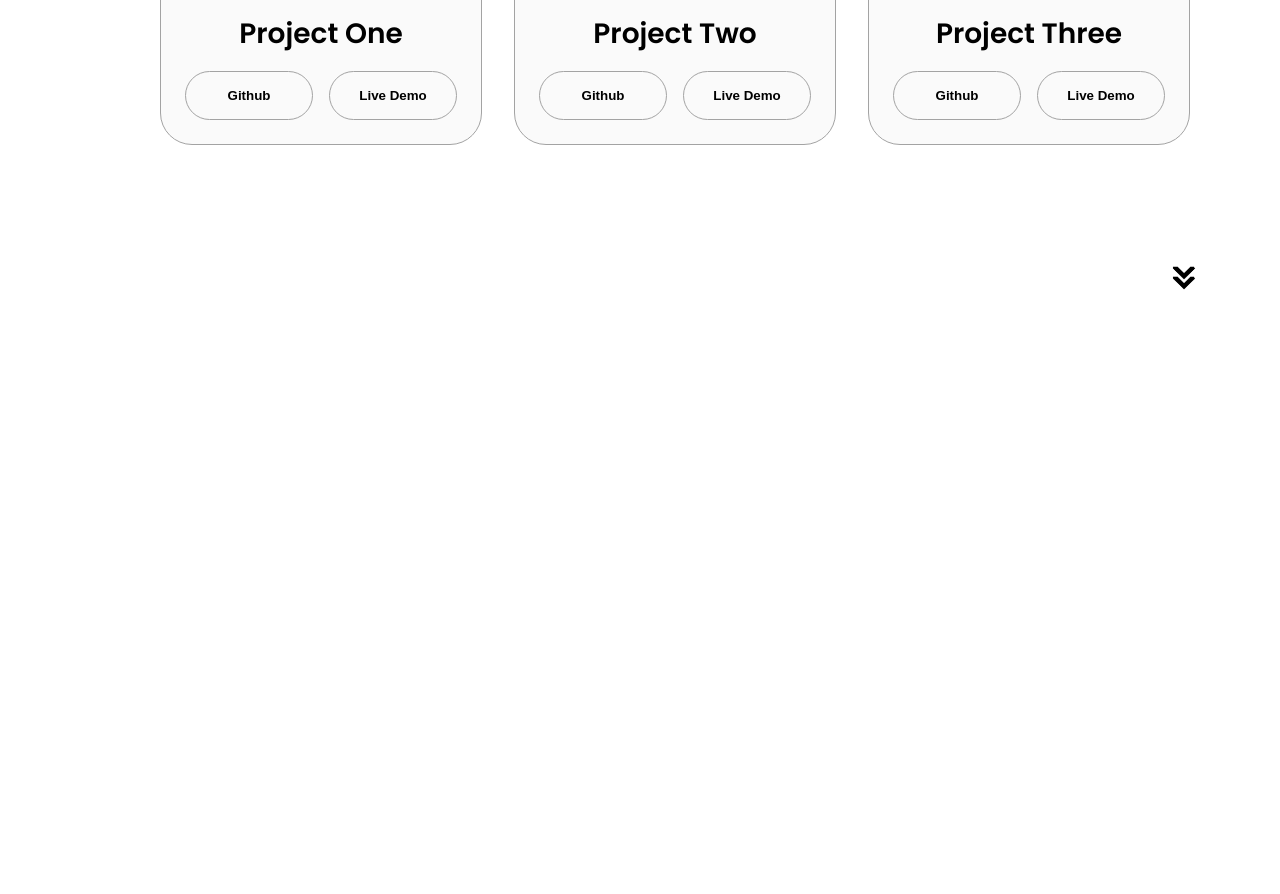
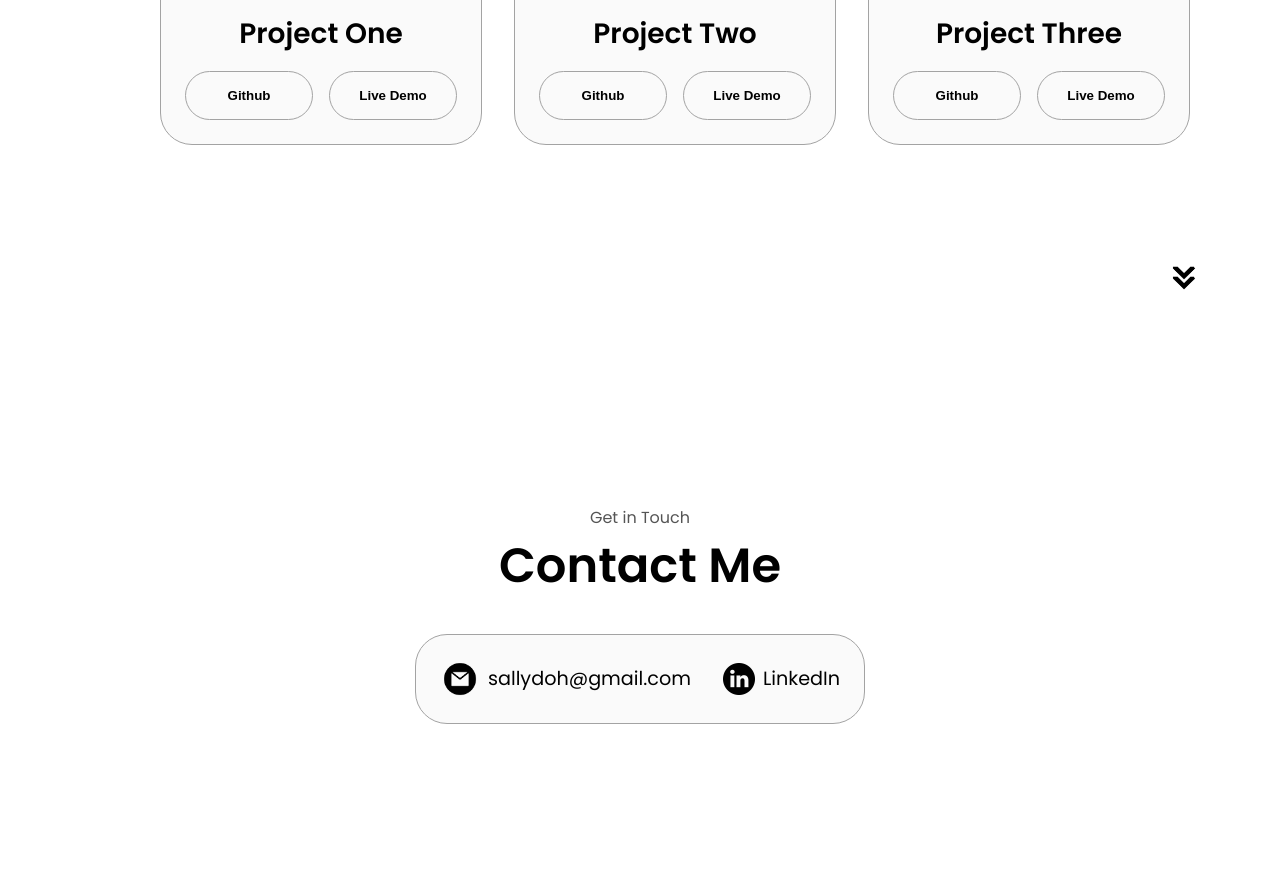
Before and after one commit to sallydough/portfolio-sally-do, a plain HTML site: page index.html in a window 1280 px wide. Shown: the part 2746-3640 px from the top of the page. Before the commit the page ends 3080 px from the top, so only its background shows below. Drawn offline with Linux system fonts and the light colour scheme.

Commit message:
finished contact section

```diff
--- a/index.html
+++ b/index.html
@@ -373,6 +373,28 @@
         onclick="location.href='./#contact'"
       />
     </section>
+    <section id="contact">
+      <p class="section__text__p1">Get in Touch</p>
+      <h1 class="title">Contact Me</h1>
+      <div class="contact-info-upper-container">
+        <div class="contact-info-container">
+          <img
+            src="./assets/email.png"
+            alt="Email icon"
+            class="icon contact-icon email-icon"
+          />
+          <p><a href="mailto:sallydoh@gmail.com">sallydoh@gmail.com</a></p>
+        </div>
+        <div class="contact-info-container">
+          <img
+            src="./assets/linkedin.png"
+            alt="LinkedIn icon"
+            class="icon contact-icon"
+          />
+          <p><a href="https://linkedin.com">LinkedIn</a></p>
+        </div>
+      </div>
+    </section>
     <script src="script.js"></script>
   </body>
 </html>
--- a/style.css
+++ b/style.css
@@ -382,3 +382,41 @@ article {
 }
 
 /* CONTACT SECTION */
+
+#contact {
+  display: flex;
+  justify-content: center;
+  flex-direction: column;
+  height: 70vh;
+}
+
+.contact-info-upper-container {
+display: flex;
+justify-content: center;
+border-radius: 2rem;
+border:rgb(53,53,53) 0.1rem solid;
+border-color: rgb(163,163,163);
+background: rgb(250,250,250);
+margin: 2rem auto;
+padding: 0.5rem;
+}
+
+.contact-info-container {
+display: flex;
+justify-content: center;
+align-items: center;
+gap: 0.5rem;
+margin: 1rem;
+}
+
+.contact-info-container p {
+  font-size: larger;
+}
+
+.contact-icon {
+  cursor: default;
+}
+
+.email-icon {
+  height: 2.5rem;
+}
```
Lines whose indentation alone changed are shown as unchanged.
